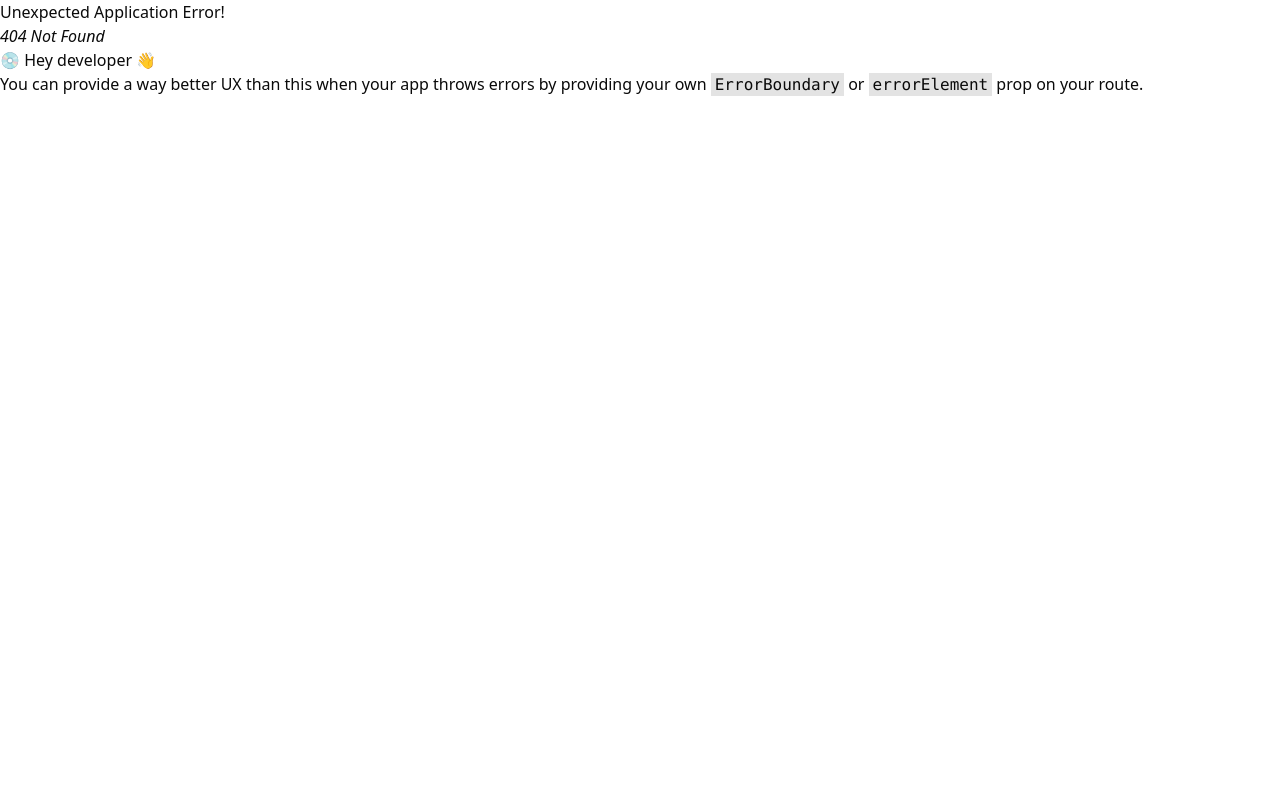
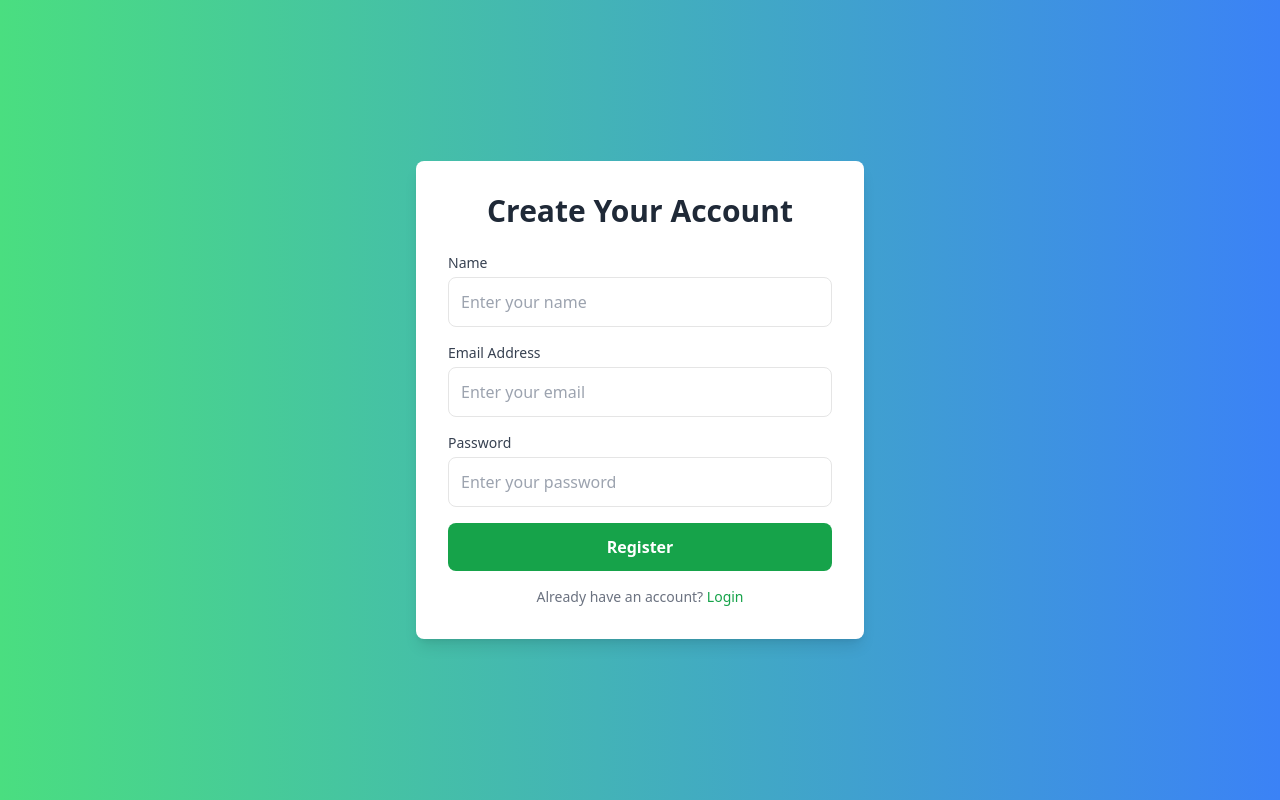
Before and after one commit to sabilar-rahman/Electronix-Frontend, a React (Vite) app: page /register in a window 1280 px wide. Before the commit this address had no page. Built offline with nearby package versions, Linux system fonts and the light colour scheme.

Commit message:
login and register page

```diff
--- a/package.json
+++ b/package.json
@@ -21,6 +21,7 @@
     "lucide-react": "^0.456.0",
     "react": "^18.3.1",
     "react-dom": "^18.3.1",
+    "react-hook-form": "^7.53.2",
     "react-router-dom": "^6.28.0",
     "remixicon": "^4.5.0",
     "router": "^1.3.8",
--- /dev/null
+++ b/src/pages/Auth/Login.jsx
@@ -0,0 +1,77 @@
+
+import { useForm } from "react-hook-form";
+
+const Login = () => {
+  const {
+    register,
+    handleSubmit,
+    formState: { errors },
+  } = useForm();
+
+  const onSubmit = (data) => console.log(data);
+
+  return (
+    <div className="min-h-screen bg-gradient-to-r from-blue-500 to-indigo-600 flex justify-center items-center">
+      <div className="bg-white rounded-lg shadow-lg p-8 max-w-md w-full">
+        <h2 className="text-3xl font-bold text-center text-gray-800 mb-6">
+          Welcome to Electronix
+        </h2>
+        <form onSubmit={handleSubmit(onSubmit)} className="space-y-4">
+          {/* Email Input */}
+          <div>
+            <label className="block text-sm font-medium text-gray-700 mb-1">
+              Email Address
+            </label>
+            <input
+              {...register("email", { required: "Email is required" })}
+              type="email"
+              placeholder="Enter your email"
+              className="w-full p-3 border rounded-lg focus:outline-none focus:ring-2 focus:ring-indigo-500 focus:border-indigo-500"
+            />
+            {errors.email && (
+              <span className="text-red-500 text-sm">
+                {errors.email.message}
+              </span>
+            )}
+          </div>
+
+          {/* Password Input */}
+          <div>
+            <label className="block text-sm font-medium text-gray-700 mb-1">
+              Password
+            </label>
+            <input
+              {...register("password", { required: "Password is required" })}
+              type="password"
+              placeholder="Enter your password"
+              className="w-full p-3 border rounded-lg focus:outline-none focus:ring-2 focus:ring-indigo-500 focus:border-indigo-500"
+            />
+            {errors.password && (
+              <span className="text-red-500 text-sm">
+                {errors.password.message}
+              </span>
+            )}
+          </div>
+
+          {/* Submit Button */}
+          <div>
+            <button
+              type="submit"
+              className="w-full bg-indigo-600 text-white py-3 rounded-lg font-semibold hover:bg-indigo-700 transition duration-300"
+            >
+              Login
+            </button>
+          </div>
+        </form>
+        <p className="text-center text-gray-500 text-sm mt-4">
+          Don't have an account?{" "}
+          <a href="/register" className="text-indigo-600 font-medium hover:underline">
+            Sign up
+          </a>
+        </p>
+      </div>
+    </div>
+  );
+};
+
+export default Login;
--- /dev/null
+++ b/src/pages/Auth/Register.jsx
@@ -0,0 +1,109 @@
+
+import { useForm } from "react-hook-form";
+
+const Register = () => {
+  const {
+    register,
+    handleSubmit,
+    formState: { errors },
+  } = useForm();
+
+  const onSubmit = (data) => {
+    console.log("Registration Data:", data);
+  };
+
+  return (
+    <div className="min-h-screen bg-gradient-to-r from-green-400 to-blue-500 flex justify-center items-center">
+      <div className="bg-white rounded-lg shadow-lg p-8 max-w-md w-full">
+        <h2 className="text-3xl font-bold text-center text-gray-800 mb-6">
+          Create Your Account
+        </h2>
+        <form onSubmit={handleSubmit(onSubmit)} className="space-y-4">
+          {/* Name Input */}
+          <div>
+            <label className="block text-sm font-medium text-gray-700 mb-1">
+              Name
+            </label>
+            <input
+              {...register("name", { required: "Name is required" })}
+              type="text"
+              placeholder="Enter your name"
+              className="w-full p-3 border rounded-lg focus:outline-none focus:ring-2 focus:ring-green-500 focus:border-green-500"
+            />
+            {errors.name && (
+              <span className="text-red-500 text-sm">
+                {errors.name.message}
+              </span>
+            )}
+          </div>
+
+          {/* Email Input */}
+          <div>
+            <label className="block text-sm font-medium text-gray-700 mb-1">
+              Email Address
+            </label>
+            <input
+              {...register("email", {
+                required: "Email is required",
+                pattern: {
+                  value: /^[^\s@]+@[^\s@]+\.[^\s@]+$/,
+                  message: "Invalid email format",
+                },
+              })}
+              type="email"
+              placeholder="Enter your email"
+              className="w-full p-3 border rounded-lg focus:outline-none focus:ring-2 focus:ring-green-500 focus:border-green-500"
+            />
+            {errors.email && (
+              <span className="text-red-500 text-sm">
+                {errors.email.message}
+              </span>
+            )}
+          </div>
+
+          {/* Password Input */}
+          <div>
+            <label className="block text-sm font-medium text-gray-700 mb-1">
+              Password
+            </label>
+            <input
+              {...register("password", {
+                required: "Password is required",
+                minLength: {
+                  value: 6,
+                  message: "Password must be at least 6 characters",
+                },
+              })}
+              type="password"
+              placeholder="Enter your password"
+              className="w-full p-3 border rounded-lg focus:outline-none focus:ring-2 focus:ring-green-500 focus:border-green-500"
+            />
+            {errors.password && (
+              <span className="text-red-500 text-sm">
+                {errors.password.message}
+              </span>
+            )}
+          </div>
+
+          {/* Submit Button */}
+          <div>
+            <button
+              type="submit"
+              className="w-full bg-green-600 text-white py-3 rounded-lg font-semibold hover:bg-green-700 transition duration-300"
+            >
+              Register
+            </button>
+          </div>
+        </form>
+        <p className="text-center text-gray-500 text-sm mt-4">
+          Already have an account?{" "}
+          <a href="/login" className="text-green-600 font-medium hover:underline">
+            Login
+          </a>
+        </p>
+      </div>
+    </div>
+  );
+};
+
+export default Register;
--- a/src/pages/home/BannnerCarousel/Categories.jsx
+++ b/src/pages/home/BannnerCarousel/Categories.jsx
@@ -46,7 +46,7 @@ const Categories = () => {
               alt={category.name}
               className="w-20 h-20 object-cover mb-3"
             />
-            <h2 className="text-lg font-semibold text-gray-800">
+            <h2 className="text-lg font-semibold text-gray-800 hover:text-red-500  ">
               {category.name}
             </h2>
           </Link>
--- a/src/pages/shared/navbar/NavigationAction.jsx
+++ b/src/pages/shared/navbar/NavigationAction.jsx
@@ -1,4 +1,4 @@
-import { AlignJustify} from "lucide-react";
+import { AlignJustify } from "lucide-react";
 import { Link } from "react-router-dom";
 
 import {
@@ -6,7 +6,6 @@ import {
   SheetContent,
   SheetDescription,
   SheetHeader,
-
   SheetTrigger,
 } from "@/components/ui/sheet";
 import { Button } from "@/components/ui/button";
@@ -28,7 +27,10 @@ const NavigationAction = () => {
                     <Link to="/shop">Shop</Link>
                     <Link to="/price">Pages</Link>
                     <Link to="/contact">Contact</Link>
-                    <Button variant="destructive">Sign In</Button>
+                    <Button variant="destructive">
+                      {" "}
+                      <Link to="/login">Login</Link>
+                    </Button>
                   </div>
                 </SheetDescription>
               </SheetHeader>
@@ -37,7 +39,9 @@ const NavigationAction = () => {
         </div>
 
         <div className="hidden md:flex md:space-x-4">
-          <Button variant="destructive">Sign In</Button>
+          <Button variant="destructive">
+            <Link to="/login">Login</Link>
+          </Button>
         </div>
       </div>
     </div>
```
Also changed, not shown: src/routes/router.jsx (+18 -7 lines), 1 other file (tests, documents, lock files or other folders).
